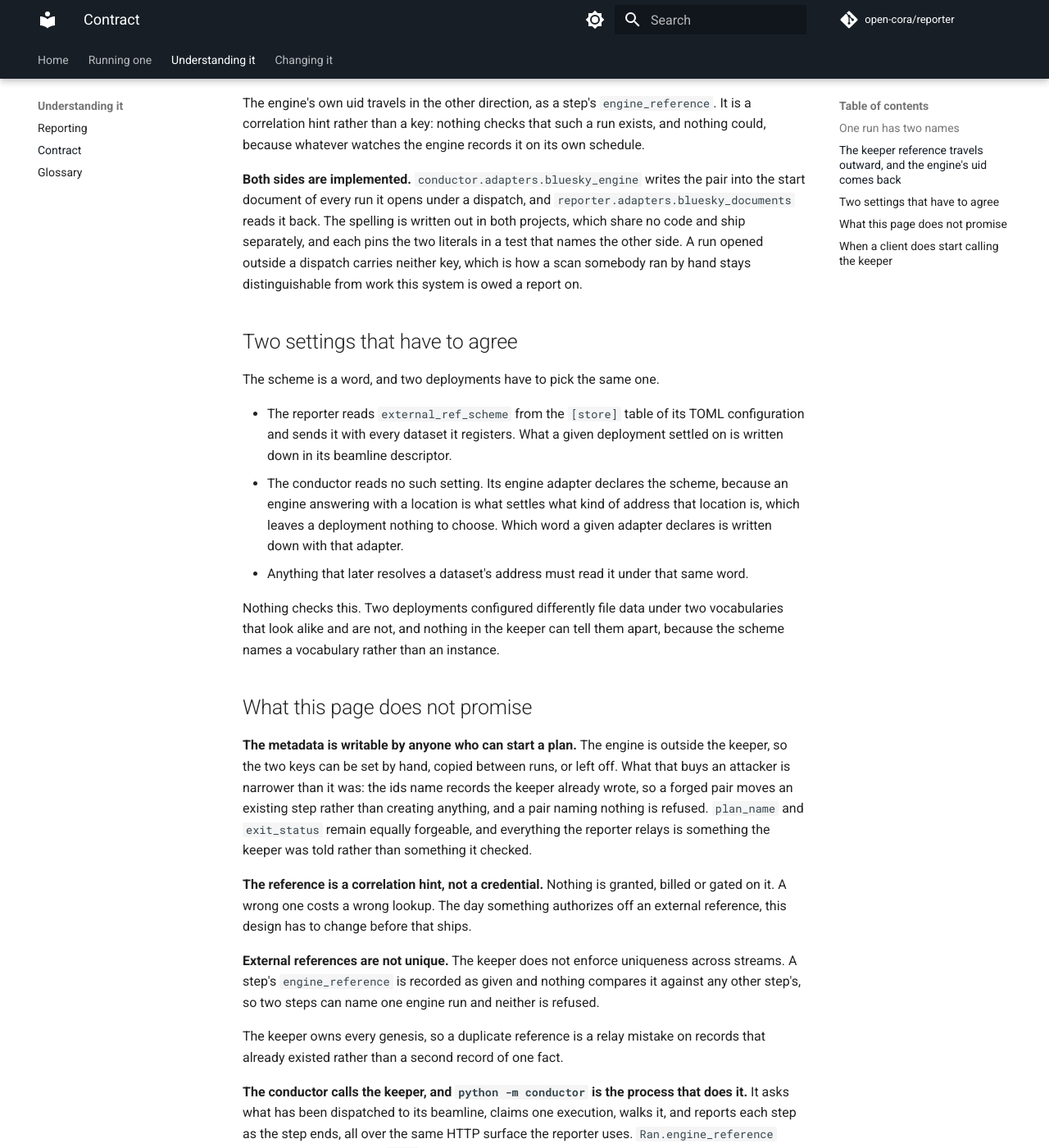
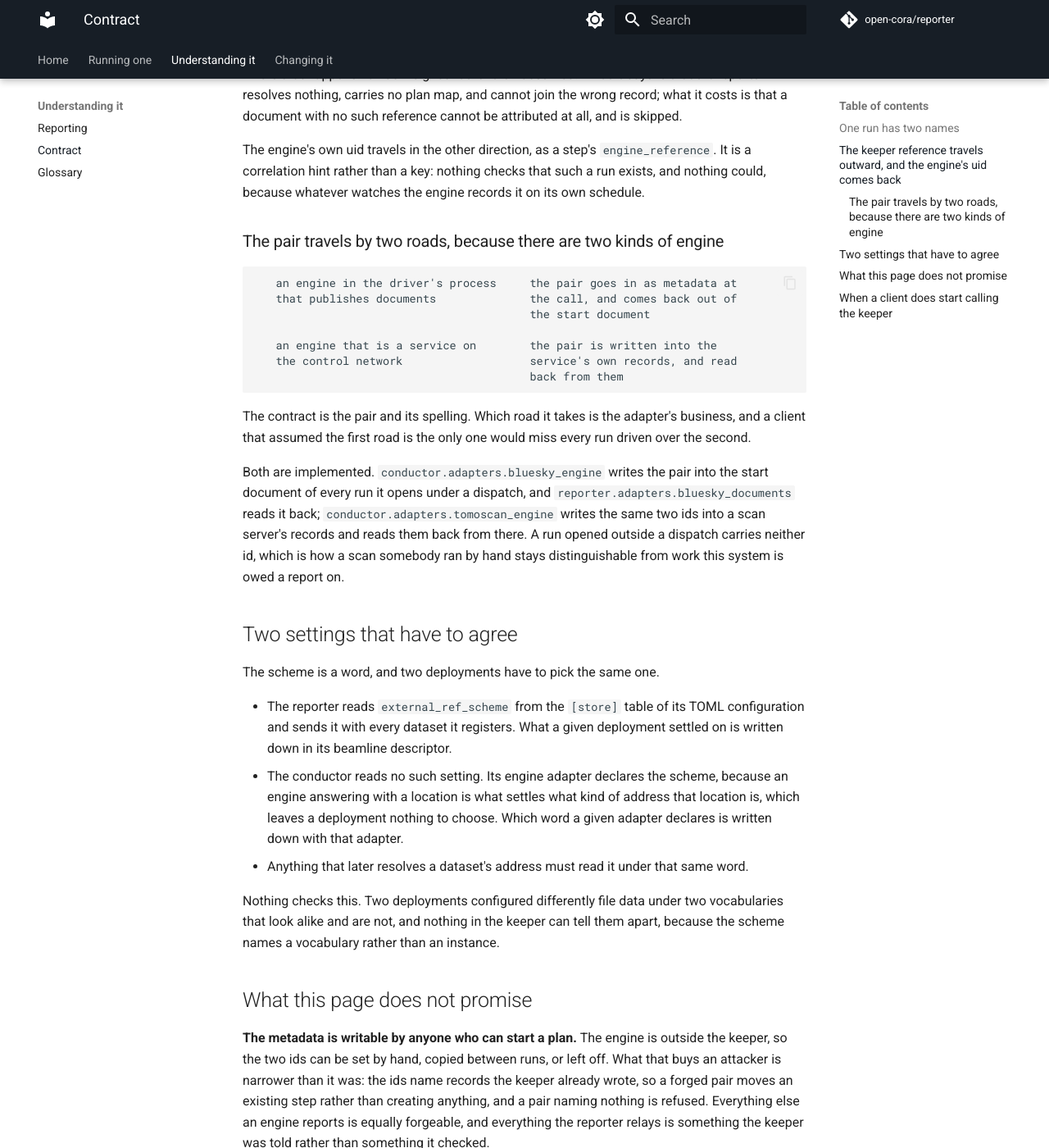
Before and after one commit to open-cora/reporter, an MkDocs documentation site: the page built from docs/client-contract.md, in a window 1280 px wide and 1400 px high, scrolled down 1401 px. Shown: the whole window at 82% size. Built offline with MkDocs 1.6.1 and Material for MkDocs 9.7.7, drawn with Linux system fonts in a browser that asks for light colours; some web fonts are replaced; comment, search, counter and statistics services are not loaded; some of the changed text lies outside the part shown.

Commit message:
docs: the contract cited three dead symbols and half the join
The page the keeper's clients are written against named a `translate`
module that no longer exists, a `client.idempotency_key_for` that never
did, and a `session.is_worth_retrying` that is not there either. Three
dead references, in three copies each, because this page is duplicated
word for word into every project that is party to it.

Worse than the rot, it documented one of two roads. An engine in the
driver's own process takes the keeper's two ids as metadata and echoes
them in a start document, which is what the page described. An engine
that is a service on the control network takes them written into its
own records and hands them back from there, which the page did not
mention at all. A client implementer reading it would have missed every
run driven the second way.

The redelivery rule was also wrong, and had been since the day the
dataset key became composite. The page said both writes carry a key and
that the two are the same string today. Only filing carries one, keyed
on the step and the address together, and reporting a run carries none
because that route is idempotent on an opening and lax about what
follows, which a reporter draining a stream relies on. The commit that
fixed the underlying bug updated Custody's page and left this one and
the reporter's behind, so the reporter's page is corrected here too: it
was rewritten last commit and carried the stale sentence forward
unchecked.

Nothing reaches any of this. One test proves the three copies identical
and another proves each side spells the two keys the same way, so three
copies can agree perfectly while all three describe a module that was
deleted. The page now says that about itself, because a reader deciding
how much to trust it should know which sentences a test stands behind.

The four questions a client meets are answered with rules rather than
module paths, for the same reason. The locations moved and the page did
not notice; the rules did not move.

Co-Authored-By: Claude Opus 5 (1M context) <noreply@anthropic.com>

````diff
--- a/docs/client-contract.md
+++ b/docs/client-contract.md
@@ -8,32 +8,53 @@ package none of them wants to depend on. What holds the copies honest is not
 this page: it is that the two metadata keys are pinned to literals in a test
 on each side, and renaming one fails the other.
 
+That is worth reading narrowly. A test proves the three copies identical, and
+a test proves each side spells the two keys the same way. Nothing compares this
+page against the code, so everything below that is not a key spelling is prose
+somebody has to keep true by hand.
+
 The keeper has two clients that are not part of it. The reporter watches an engine and records what it sees. The conductor composes a procedure and drives a beamline through it, holding a device claim for each step. Neither imports `keeper`, nothing in the keeper imports either, and they do not import each other.
 
 They nevertheless talk about the same work, so they need one answer to "which run is that". This page is that answer. It is prose rather than a shared package on purpose: a third project existing to hold a string and four HTTP rules would cost more than the duplication it saves.
 
 ## One run has two names
 
-An engine mints its own identifier for every run it opens and puts it in the start document it publishes. The keeper's names exist earlier: the execution and the step are written when the procedure is dispatched, before anything is asked of an engine. Metadata passed at the call is expected to arrive in the start document unchanged, and an adapter that finds otherwise has no way to pair the two names.
+An engine mints its own identifier for every run it opens. The keeper's names exist earlier: the execution and the step are written when the procedure is dispatched, before anything is asked of an engine.
 
 So one run carries both:
 
-| | minted by | known at | where it appears |
+| | minted by | known at | spelled |
 | --- | --- | --- | --- |
-| run uid | the engine | the moment the run opens | `start["uid"]` |
-| execution and step ids | the keeper | at dispatch, before the operation is submitted | `start["keeper_execution_id"]`, `start["keeper_step_id"]` |
+| run uid | the engine | the moment the run opens | the engine's own word for it |
+| execution and step ids | the keeper | at dispatch, before the operation is submitted | `keeper_execution_id`, `keeper_step_id` |
 
 An earlier draft of this table named a single key holding one reference the driver minted, and no such key exists. Two travel, because a step is an entity inside the Execution aggregate rather than a stream of its own, so naming one means naming the execution around it.
 
 ## The keeper reference travels outward, and the engine's uid comes back
 
-The keeper composes the work and dispatches it, so the ids exist before an engine is asked for anything. Whatever drives an execution carries the step's execution id and step id into the engine's own metadata, and the reporter reads them back out: `KEEPER_METADATA_KEYS` in the reporter's `translate` module is where the spelling is written down, and nothing else in either tree knows it.
+The keeper composes the work and dispatches it, so the ids exist before an engine is asked for anything. Whatever drives an execution carries the step's execution id and step id out to the engine, and whatever watches that engine reads them back.
+
+**The two spellings above are the contract.** Each side pins both literals in a test that names the other, which is the only part of this page a rename cannot get past.
 
 That means a keeper identifier sits in somebody else's records, which is the one place in this tree where that happens. It was weighed rather than assumed. What it buys is that the reporter resolves nothing, carries no plan map, and cannot join the wrong record; what it costs is that a document with no such reference cannot be attributed at all, and is skipped.
 
 The engine's own uid travels in the other direction, as a step's `engine_reference`. It is a correlation hint rather than a key: nothing checks that such a run exists, and nothing could, because whatever watches the engine records it on its own schedule.
 
-**Both sides are implemented.** `conductor.adapters.bluesky_engine` writes the pair into the start document of every run it opens under a dispatch, and `reporter.adapters.bluesky_documents` reads it back. The spelling is written out in both projects, which share no code and ship separately, and each pins the two literals in a test that names the other side. A run opened outside a dispatch carries neither key, which is how a scan somebody ran by hand stays distinguishable from work this system is owed a report on.
+### The pair travels by two roads, because there are two kinds of engine
+
+```
+   an engine in the driver's process     the pair goes in as metadata at
+   that publishes documents              the call, and comes back out of
+                                         the start document
+
+   an engine that is a service on        the pair is written into the
+   the control network                   service's own records, and read
+                                         back from them
+```
+
+The contract is the pair and its spelling. Which road it takes is the adapter's business, and a client that assumed the first road is the only one would miss every run driven over the second.
+
+Both are implemented. `conductor.adapters.bluesky_engine` writes the pair into the start document of every run it opens under a dispatch, and `reporter.adapters.bluesky_documents` reads it back; `conductor.adapters.tomoscan_engine` writes the same two ids into a scan server's records and reads them back from there. A run opened outside a dispatch carries neither id, which is how a scan somebody ran by hand stays distinguishable from work this system is owed a report on.
 
 ## Two settings that have to agree
 
@@ -47,7 +68,7 @@ Nothing checks this. Two deployments configured differently file data under two
 
 ## What this page does not promise
 
-**The metadata is writable by anyone who can start a plan.** The engine is outside the keeper, so the two keys can be set by hand, copied between runs, or left off. What that buys an attacker is narrower than it was: the ids name records the keeper already wrote, so a forged pair moves an existing step rather than creating anything, and a pair naming nothing is refused. `plan_name` and `exit_status` remain equally forgeable, and everything the reporter relays is something the keeper was told rather than something it checked.
+**The metadata is writable by anyone who can start a plan.** The engine is outside the keeper, so the two ids can be set by hand, copied between runs, or left off. What that buys an attacker is narrower than it was: the ids name records the keeper already wrote, so a forged pair moves an existing step rather than creating anything, and a pair naming nothing is refused. Everything else an engine reports is equally forgeable, and everything the reporter relays is something the keeper was told rather than something it checked.
 
 **The reference is a correlation hint, not a credential.** Nothing is granted, billed or gated on it. A wrong one costs a wrong lookup. The day something authorizes off an external reference, this design has to change before that ships.
 
@@ -55,15 +76,19 @@ Nothing checks this. Two deployments configured differently file data under two
 
 The keeper owns every genesis, so a duplicate reference is a relay mistake on records that already existed rather than a second record of one fact.
 
-**The conductor calls the keeper, and `python -m conductor` is the process that does it.** It asks what has been dispatched to its beamline, claims one execution, walks it, and reports each step as the step ends, all over the same HTTP surface the reporter uses. `Ran.engine_reference` reaches a caller through `Done`, and it is a correlation hint rather than a key.
+**The conductor calls the keeper, and `python -m conductor` is the process that does it.** It asks what has been dispatched to its beamline, claims one execution, walks it, and reports each step as the step ends, all over the same HTTP surface the reporter uses. An engine's own reference reaches a caller on a finished step, and it is a correlation hint rather than a key.
 
 ## When a client does start calling the keeper
 
 The reporter has already settled the four questions any keeper client meets. A second client should answer them the same way rather than differently.
 
-| question | the answer | where the reporter keeps it |
-| --- | --- | --- |
-| how is a repeated send made safe | derive an idempotency key from the thing itself | `client.idempotency_key_for` |
-| what does a 409 mean | usually that the work is already done, not an error | `outcomes.Unchanged` |
-| which refusals are worth retrying | 5xx and 429; everything else will fail identically | `session.is_worth_retrying` |
-| when to raise instead of report | raise means "ask me again", an outcome means "finished with" | `outcomes` module docstring |
+| question | the answer |
+| --- | --- |
+| how is a repeated send made safe | derive the key from the thing itself, so a restart recomputes it having stored nothing. Registering a dataset is keyed on the step and the store's address together: without the address a run that wrote two datasets records one, and without the step two runs that wrote one address record one |
+| which calls need a key at all | only the ones that create. Reporting a run sends none, because that route is idempotent on an opening and lax about the deliveries after it, which a reporter draining a stream depends on |
+| what does a 409 mean | usually that the work is already done, not an error. It is an outcome to record, not a failure to raise |
+| which refusals are worth retrying | 429 and 5xx. Everything else will fail identically however many times it is sent, and one adapter reads the status so nothing above it has to know statuses are numbers |
+| when to raise instead of report | raise means "ask me again", an outcome means "finished with" |
+
+Each answer is a rule rather than a location, because the locations have moved
+before and this page did not notice.
````
Also changed, not shown: docs/reporting.md (+14 -10 lines).
